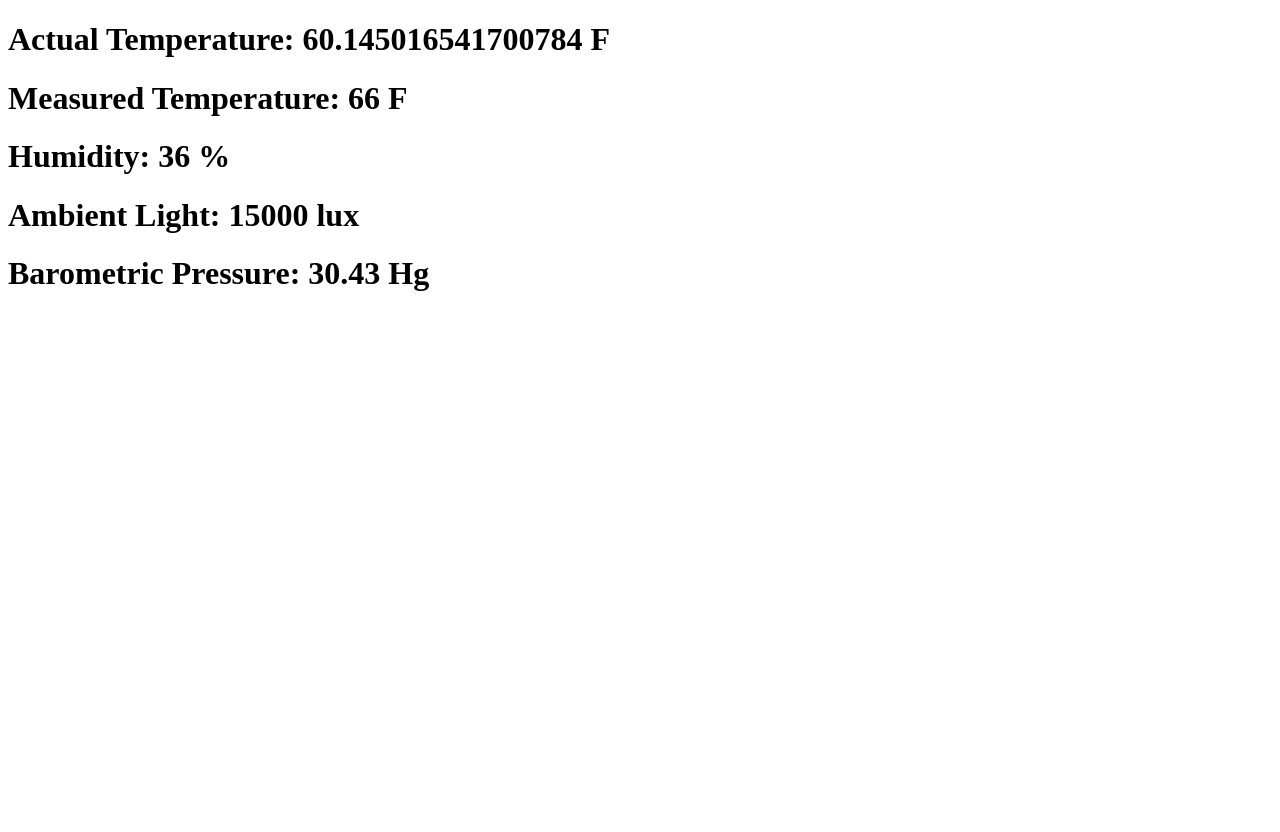
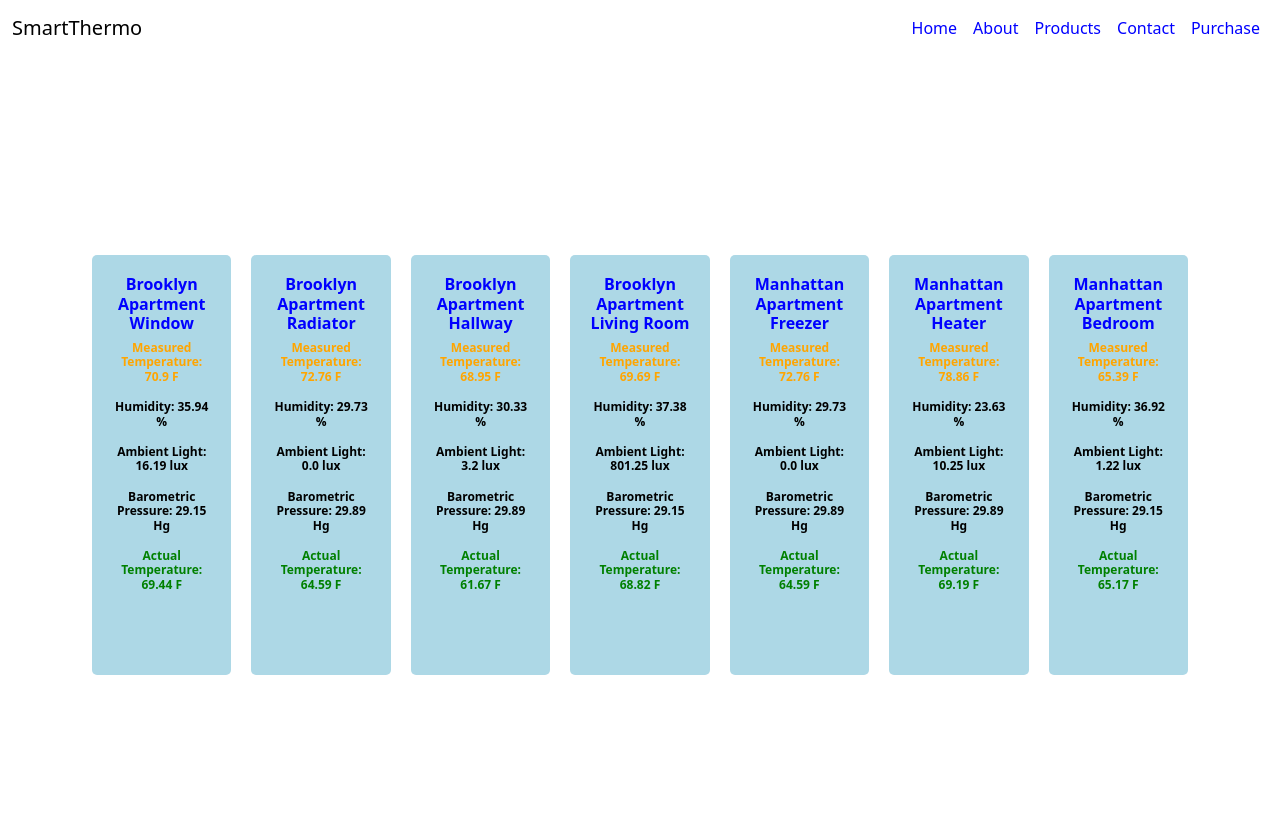
Before and after one commit to cdawson1223/tempsensor, a Flask app: page / in a window 1280 px wide. Shown: the top 832 px of the page. Before the commit the page ends 291 px from the top, so only its background shows below. Run offline with Flask 3, Linux system fonts and the light colour scheme.

Commit message:
all the little fixes

```diff
--- a/app/routes.py
+++ b/app/routes.py
@@ -4,6 +4,7 @@ from app import app
 from scipy.optimize import curve_fit
 from sklearn.linear_model import LinearRegression
 import numpy as np
+import os
 # from sklearn.linear_model import LinearRegression
 # from sklearn.model_selection import train_test_split
 # from sklearn.metrics import mean_squared_error
@@ -12,20 +13,57 @@ import numpy as np
 @app.route('/')
 @app.route('/index')
 def index():
-    actual = 72
+    #actual = 72
     measured = 66
     humidity = 36
     ambient_light = 15000
     pressure = 30.43
     data_cols = handle_data('app/WeatherAppData.csv')
+    names_array = ["Brooklyn Apartment Window", "Brooklyn Apartment Radiator", "Brooklyn Apartment Hallway", "Brooklyn Apartment Living Room",
+                   "Manhattan Apartment Freezer", "Manhattan Apartment Heater", "Manhattan Apartment Bedroom"]
+    info_array = read_test_data()
+    print("thru test data")
     temp1, intercept = linear_regression(data_cols[0], data_cols[1], data_cols[2], data_cols[3], data_cols[4])
     other,a,b,c = temp1
-    actual = other*measured + a*humidity + b*ambient_light + c*pressure + intercept
-    return render_template('index.html', title='Home', actual = actual, measured = measured, humidity = humidity, ambient_light = ambient_light, pressure = pressure)
+    outputed_array = []
+    for index,item in enumerate(info_array):
+        location = names_array[index]
+        measured, humidity, pressure, ambient_light = item
+        measured = measured*(9/5) + 32
+        pressure *= 0.0295301
+        actual = other*measured + a*humidity + b*ambient_light + c*pressure + intercept
+        outputed_array.append([location, round(measured,2), round(humidity,2), round(pressure,2),
+                                round(ambient_light,2), round(actual,2)])
+    #print("before calc")
+    #actual = other*measured + a*humidity + b*ambient_light + c*pressure + intercept
+    #print("after calc")
+    #return render_template('index.html', title='Home', actual = actual, measured = measured, humidity = humidity, ambient_light = ambient_light, pressure = pressure)
+    return render_template('index.html', title='Home', output = outputed_array)
     #return "Hello, World!"
 
-def read_test_data(file):
-    return
+@app.route('/empty')
+def empty():
+    return render_template('empty.html')
+
+def read_test_data():
+    files = os.listdir('app/temp_readings')
+    print()
+    apt_metrics = []
+    print("the files are ", files)
+    for file_name in files:
+        if os.path.splitext(file_name)[-1].lower() == '.csv':
+            file = 'app/temp_readings/' + file_name
+            print("file is: ", file)
+            df = pd.read_csv(file)
+            #print("test dataframe: ", file_name)
+            #print(df)
+            column_averages = df.mean(axis=0).to_list()[1:]
+            print ("col avgs: ", column_averages)
+            print("type of col is: ", type(column_averages))
+            apt_metrics.append(column_averages) #added in order of temp, humidity, pressure, and light levels
+            print("round successful")
+    print("thru test data")
+    return apt_metrics
 
 
 #read in csv, return numpy arrays for measured_data, humidity_data, light_data, pressure_data, actual_data
--- /dev/null
+++ b/app/temp_readings/brokly_apt_window.csv
@@ -0,0 +1,27 @@
+Timestamp (ms),Temperature (°C),Humidity (%),Pressure (hPa),Light Level (lux)
+226,21.26,29.13,1012.32,0.00
+1381,21.25,29.21,1012.28,3.33
+2537,21.19,29.32,1012.30,3.33
+3693,21.14,29.41,1012.31,3.33
+4849,21.11,29.45,1012.28,3.33
+6005,21.06,29.51,1012.27,3.33
+7161,21.03,29.58,1012.30,3.33
+8317,20.97,29.64,1012.27,3.33
+9473,20.91,29.73,1012.29,3.33
+10629,20.84,29.83,1012.30,3.33
+11786,20.80,29.92,1012.28,3.33
+12943,20.73,30.00,1012.29,3.33
+14100,20.60,30.15,1012.28,3.33
+15257,20.49,30.31,1012.29,3.33
+16414,20.40,30.42,1012.28,3.33
+17571,20.28,30.61,1012.27,3.33
+18728,20.21,30.76,1012.25,3.33
+19885,20.11,30.91,1012.28,3.33
+21042,20.07,31.03,1012.28,3.33
+22199,20.03,31.10,1012.28,3.33
+23356,19.95,31.22,1012.28,3.33
+24513,19.91,31.32,1012.28,3.33
+25670,19.87,31.40,1012.29,3.33
+26827,19.86,31.48,1012.31,3.33
+27984,19.86,31.52,1012.30,3.33
+29141,19.79,31.60,1012.31,3.33
--- /dev/null
+++ b/app/temp_readings/brooklyn_apartment_radiater.csv
@@ -0,0 +1,27 @@
+Timestamp (ms),Temperature (°C),Humidity (%),Pressure (hPa),Light Level (lux)
+226,20.83,33.09,1012.36,0.00
+1381,21.08,32.68,1012.37,0.00
+2537,21.19,32.39,1012.35,0.00
+3693,21.33,32.08,1012.33,0.00
+4849,21.45,31.84,1012.36,0.00
+6005,21.62,31.56,1012.37,0.00
+7161,21.77,31.29,1012.36,0.00
+8317,21.91,31.04,1012.35,0.00
+9473,21.96,30.86,1012.36,0.00
+10629,22.17,30.57,1012.37,0.00
+11786,22.28,30.32,1012.37,0.00
+12943,22.41,30.10,1012.32,0.00
+14100,22.53,29.90,1012.34,0.00
+15257,22.69,29.62,1012.32,0.00
+16414,22.97,29.22,1012.31,0.00
+17571,23.06,28.95,1012.28,0.00
+18728,23.14,28.73,1012.31,0.00
+19885,23.24,28.54,1012.32,0.00
+21042,23.39,28.29,1012.32,0.00
+22199,23.58,28.02,1012.28,0.00
+23356,23.72,27.80,1012.36,0.00
+24513,23.88,27.60,1012.33,0.00
+25670,23.94,27.45,1012.29,0.00
+26827,24.10,27.21,1012.28,0.00
+27984,24.21,27.01,1012.29,0.00
+29141,24.37,26.78,1012.30,0.00
--- /dev/null
+++ b/app/temp_readings/brooklyn_apt_hallway.csv
@@ -0,0 +1,27 @@
+Timestamp (ms),Temperature (°C),Humidity (%),Pressure (hPa),Light Level (lux)
+226,20.83,33.09,1012.36,0.00
+1381,21.08,32.68,1012.37,0.00
+2537,21.19,32.39,1012.35,0.00
+3693,21.33,32.08,1012.33,0.00
+4849,21.45,31.84,1012.36,0.00
+6005,21.62,31.56,1012.37,0.00
+7161,21.77,31.29,1012.36,0.00
+8317,21.91,31.04,1012.35,0.00
+9473,21.96,30.86,1012.36,0.00
+10629,22.17,30.57,1012.37,0.00
+11786,22.28,30.32,1012.37,0.00
+12943,22.41,30.10,1012.32,0.00
+14100,22.53,29.90,1012.34,0.00
+15257,22.69,29.62,1012.32,0.00
+16414,22.97,29.22,1012.31,0.00
+17571,23.06,28.95,1012.28,0.00
+18728,23.14,28.73,1012.31,0.00
+19885,23.24,28.54,1012.32,0.00
+21042,23.39,28.29,1012.32,0.00
+22199,23.58,28.02,1012.28,0.00
+23356,23.72,27.80,1012.36,0.00
+24513,23.88,27.60,1012.33,0.00
+25670,23.94,27.45,1012.29,0.00
+26827,24.10,27.21,1012.28,0.00
+27984,24.21,27.01,1012.29,0.00
+29141,24.37,26.78,1012.30,0.00
--- /dev/null
+++ b/app/temp_readings/manhattan_apt_freezer.csv
@@ -0,0 +1,27 @@
+Timestamp (ms),Temperature (°C),Humidity (%),Pressure (hPa),Light Level (lux)
+226,19.14,34.55,987.23,0.00
+1380,19.09,33.83,987.23,0.83
+2535,19.03,34.17,987.24,0.83
+3690,18.99,35.20,987.22,0.83
+4845,18.90,34.71,987.21,1.67
+6000,18.88,35.92,987.22,0.83
+7155,18.84,36.62,987.23,0.83
+8310,18.80,37.01,987.22,0.83
+9465,18.77,37.29,987.24,0.83
+10620,18.72,36.90,987.24,0.83
+11776,18.67,36.56,987.24,1.67
+12932,18.63,37.23,987.21,1.67
+14088,18.58,37.61,987.22,1.67
+15244,18.53,37.83,987.20,1.67
+16400,18.48,37.45,987.22,1.67
+17556,18.42,37.28,987.23,0.83
+18712,18.38,37.65,987.22,0.83
+19868,18.35,37.72,987.24,0.83
+21024,18.30,37.63,987.24,1.67
+22180,18.24,37.35,987.25,1.67
+23336,18.20,37.61,987.26,1.67
+24492,18.15,38.10,987.25,1.67
+25648,18.11,38.19,987.25,1.67
+26804,18.06,38.30,987.23,1.67
+27960,18.02,38.57,987.24,1.67
+29116,17.98,38.67,987.23,0.83
--- /dev/null
+++ b/app/temp_readings/manhattan_apt_room.csv
@@ -0,0 +1,27 @@
+Timestamp (ms),Temperature (°C),Humidity (%),Pressure (hPa),Light Level (lux)
+226,21.59,36.02,987.13,11.67
+1381,21.60,35.96,987.17,16.67
+2537,21.59,35.94,987.12,16.67
+3693,21.60,35.94,987.14,16.67
+4849,21.60,35.95,987.15,16.67
+6005,21.60,35.96,987.17,16.67
+7161,21.61,35.96,987.17,16.67
+8317,21.61,36.02,987.17,16.67
+9473,21.61,36.08,987.14,16.67
+10629,21.62,36.11,987.15,16.67
+11786,21.62,36.10,987.14,16.67
+12943,21.61,36.01,987.15,16.67
+14100,21.61,35.95,987.15,16.67
+15257,21.61,35.94,987.14,16.67
+16414,21.62,35.92,987.15,16.67
+17571,21.62,35.89,987.13,16.67
+18728,21.62,35.89,987.19,16.67
+19885,21.62,35.90,987.16,15.83
+21042,21.62,35.91,987.16,16.67
+22199,21.62,35.89,987.16,15.83
+23356,21.62,35.88,987.15,15.83
+24513,21.62,35.90,987.13,15.00
+25670,21.62,35.89,987.14,15.83
+26827,21.62,35.86,987.12,15.83
+27984,21.62,35.85,987.15,15.83
+29141,21.63,35.84,987.13,15.83
--- /dev/null
+++ b/app/templates/base.html
@@ -0,0 +1,71 @@
+<!doctype html>
+<html lang="en">
+  <head>
+    <meta charset="utf-8">
+    <meta name="viewport" content="width=device-width, initial-scale=1">
+    {% if title %}
+    <title>{{ title }} - Microblog</title>
+    {% else %}
+    <title>Welcome to Microblog</title>
+    {% endif %}
+    <link
+        href="https://cdn.jsdelivr.net/npm/bootstrap@5.3.2/dist/css/bootstrap.min.css"
+        rel="stylesheet"
+        integrity="sha384-T3c6CoIi6uLrA9TneNEoa7RxnatzjcDSCmG1MXxSR1GAsXEV/Dwwykc2MPK8M2HN"
+        crossorigin="anonymous">
+      <style>
+        .navbar-custom {
+            background-color: white;
+        }
+
+        /* Change the color of the links */
+        .navbar-custom .navbar-nav .nav-link {
+            color: blue;
+        }
+        .navbar-custom .navbar-nav .nav-link .active {
+            color: blue;
+        }
+      </style>
+  </head>
+  <body>
+
+
+    <nav class="navbar navbar-expand-lg navbar-custom fixed-top">
+      <div class="container-fluid">
+          <a class="navbar-brand" href="/">SmartThermo </a>
+          <button class="navbar-toggler" type="button" data-bs-toggle="collapse" data-bs-target="#navbarNav" aria-controls="navbarNav" aria-expanded="false" aria-label="Toggle navigation">
+              <span class="navbar-toggler-icon"></span>
+          </button>
+          <div class="collapse navbar-collapse" id="navbarNav">
+              <ul class="navbar-nav ms-auto">
+                  <li class="nav-item">
+                      <a class="nav-link" aria-current="page" href="/">Home</a>
+                  </li>
+                  <li class="nav-item">
+                      <a class="nav-link" href="/empty">About</a>
+                  </li>
+                  <li class="nav-item">
+                    <a class="nav-link" aria-current="page" href="/empty">Products</a>
+                </li>
+                <li class="nav-item">
+                    <a class="nav-link" href="/empty">Contact</a>
+                </li>
+                <li class="nav-item">
+                    <a class="nav-link" href="/empty">Purchase</a>
+                </li>
+              </ul>
+          </div>
+      </div>
+  </nav>
+
+
+
+    <hr>
+    {% block content %}{% endblock %}
+    <script
+        src="https://cdn.jsdelivr.net/npm/bootstrap@5.3.2/dist/js/bootstrap.bundle.min.js"
+        integrity="sha384-C6RzsynM9kWDrMNeT87bh95OGNyZPhcTNXj1NW7RuBCsyN/o0jlpcV8Qyq46cDfL"
+        crossorigin="anonymous">
+    </script>
+  </body>
+</html>
--- a/app/templates/index.html
+++ b/app/templates/index.html
@@ -1,13 +1,62 @@
-<!doctype html>
-<html>
+{% extends "base.html" %}
+
+{% block content %}
+
     <head>
         <title>{{ title }} - Microblog</title>
+        <style>
+            .container {
+                display: flex; /* Enable flexbox */
+                justify-content: center; /* Align items horizontally (centered) */
+                align-items: center; /* Align items vertically (centered) */
+                height: 100vh; /* Full viewport height */
+                width: 1900px;
+            }
+
+            .item {
+                background-color: lightblue;
+                flex-basis: 200px;
+                /* width: 1600px; */
+                padding: 20px;
+                margin: 10px;
+                text-align: center;
+                border-radius: 5px;
+                border-color: lightblue;
+                border-width: 5px;
+            }
+
+            h2 {
+                font-size: 16px;
+                font-weight: bold;
+                color: blue;
+            }
+
+            p {
+                color: black;
+                font-size: 12px;
+
+            }
+            /* Add additional styling as needed */
+
+        </style>
     </head>
-    <body>
-        <h1>Actual Temperature: {{ actual }} F</h1>
-        <h1>Measured Temperature: {{ measured }} F</h1>
-        <h1>Humidity: {{ humidity }} %</h1>
-        <h1>Ambient Light: {{ ambient_light }} lux</h1>
-        <h1>Barometric Pressure: {{ pressure }} Hg</h1>
-    </body>
-</html>
+    <div class="container mt-5" style="background-color: white;">
+
+
+        {% for location, measured, humidity, pressure, ambient_light, actual in output %}
+        <div class="item">
+            <h2>{{ location }}<h2>
+            <p style="color: orange">Measured Temperature: {{ measured }} F</p>
+            <p style="color: black">Humidity: {{ humidity }} %</p>
+            <p style="color: black">Ambient Light: {{ ambient_light }} lux</p>
+            <p style="color: black">Barometric Pressure: {{ pressure }} Hg</p>
+            <p style="color: green">Actual Temperature: {{ actual }} F</p>
+            <br>
+            <br>
+        </div>
+        {% endfor %}
+
+    </div>
+
+
+{% endblock %}
```
Also changed, not shown: app/temp_readings/brooklyn_apt_room.csv (added, +27 -0 lines), app/temp_readings/manhattan_apt_heater.csv (added, +27 -0 lines), app/templates/empty.html (added, +15 -0 lines), 3 other files.
